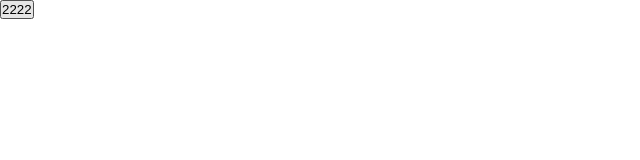
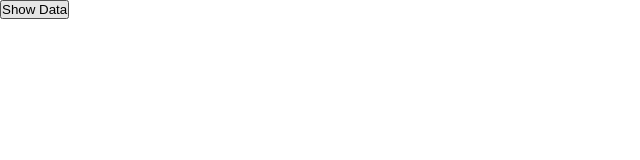
Before and after one commit to ismaelBZ/react-tutorial-2020-john-smilga, a React (Create React App) app: page / in a window 1280 px wide. Shown: the top 160 px of the page, without its empty margins (0-640 px from the left). Built offline with nearby package versions, Linux system fonts and the light colour scheme.

Commit message:
useState-Basics -> Component are not ReRendering

```diff
--- a/src/App.js
+++ b/src/App.js
@@ -1,10 +1,10 @@
 import React from 'react'
-import ErrorExample from './tutorials/useState/1-error-example'
+import Setup from './tutorials/useState/2-useState-basics'
 
 const App = () => {
   return (
     <div className='container'>
-       <ErrorExample />
+       <Setup />
     </div>
   )
 }
--- a/src/tutorials/useState/2-useState-basics.jsx
+++ b/src/tutorials/useState/2-useState-basics.jsx
@@ -0,0 +1,20 @@
+import {useState} from 'react';
+
+export default function UseStateBasics() {
+
+  const [data, setData] = useState(['Show Data', 'New Data']);
+  let newData = data[0];
+
+  // COMOPONENT ARE NOT RERENDERING
+  const handleClick = () => {
+    newData === data[1] ? newData = data[0] : newData = data[1];
+    console.log(data);
+    console.log(newData);
+  }
+
+  return (
+    <>
+      <button onClick={handleClick}>{newData}</button>
+    </>
+  )
+}
```
Also changed, not shown: src/tutorials/useState/1-error-example.jsx (+2 -5 lines).
